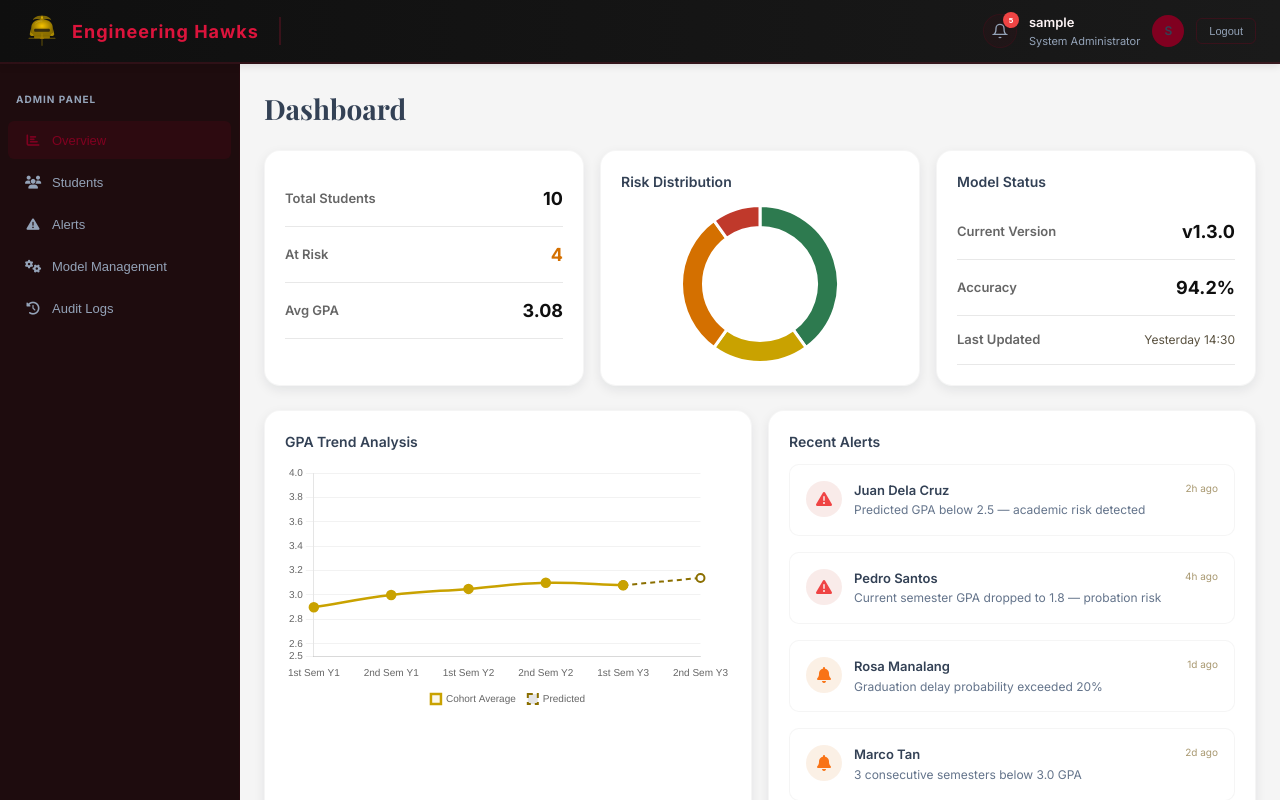
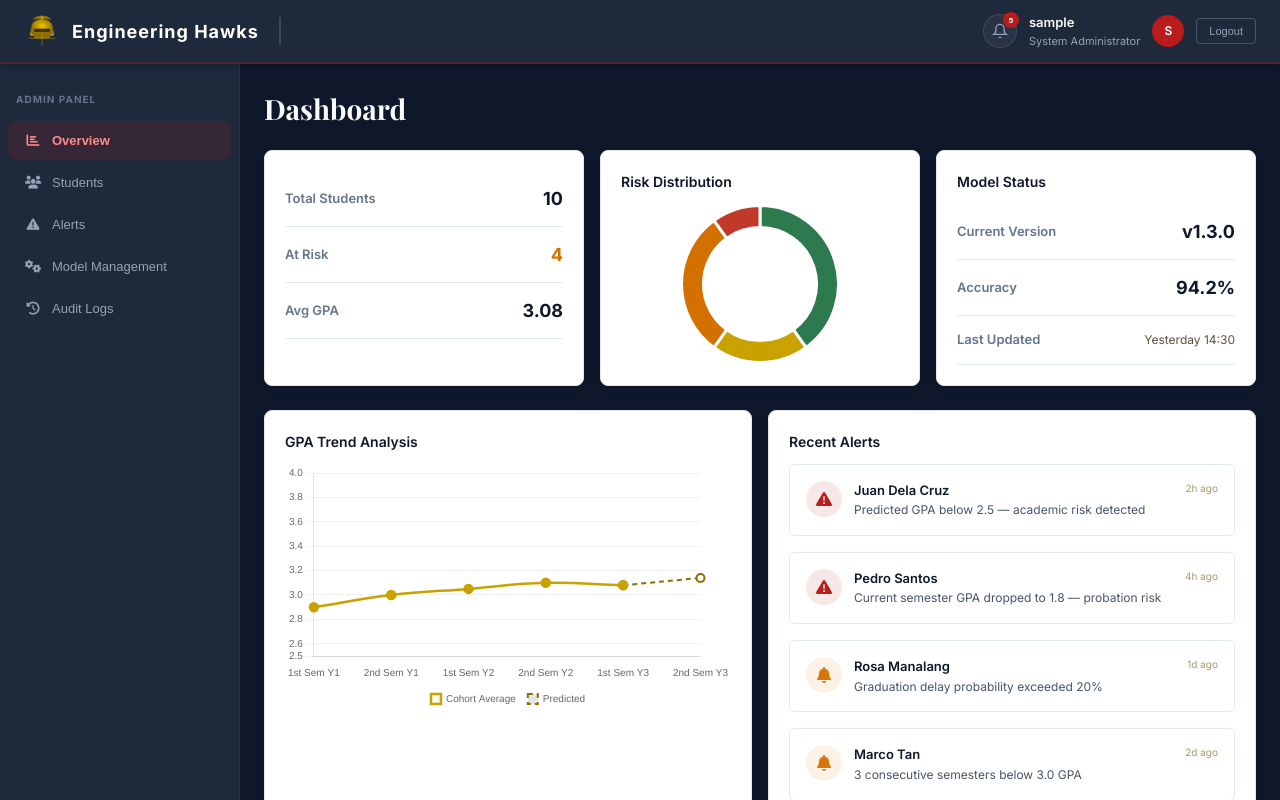
Before and after one commit to ern-natividad/StudentSuccessPredictor_CapStone, a React (Vite) app: page /admin in a window 1280 px wide. Built offline with nearby package versions, Linux system fonts and the light colour scheme; sample sign-in values are in the browser's storage.

Commit message:
Fixed Color palette for the UI

```diff
--- a/src/styles/Common.module.css
+++ b/src/styles/Common.module.css
@@ -2,53 +2,53 @@
   padding: 8px 14px;
   font-size: 12px;
   background: transparent;
-  border: 2px solid #E0E0E0;
+  border: 2px solid #E2E8F0;
   border-radius: 6px;
-  color: #0F0F0F;
+  color: #0F172A;
   cursor: pointer;
   transition: all 0.2s;
   font-weight: 600;
 }
 
 .btnSmall:hover {
-  background: rgba(220, 20, 60, 0.08);
-  border-color: #DC143C;
-  color: #DC143C;
+  background: rgba(185, 28, 28, 0.08);
+  border-color: #B91C1C;
+  color: #B91C1C;
 }
 
 .btnSmallOutline {
   padding: 8px 14px;
   font-size: 12px;
   background: transparent;
-  border: 2px solid #E0E0E0;
+  border: 2px solid #E2E8F0;
   border-radius: 6px;
-  color: #0F0F0F;
+  color: #0F172A;
   cursor: pointer;
   transition: all 0.2s;
   font-weight: 600;
 }
 
 .btnSmallOutline:hover {
-  border-color: #DC143C;
-  background: rgba(220, 20, 60, 0.05);
-  color: #DC143C;
+  border-color: #B91C1C;
+  background: rgba(185, 28, 28, 0.05);
+  color: #B91C1C;
 }
 
 .btnSmallDanger {
   padding: 8px 14px;
   font-size: 12px;
-  background: rgba(255, 107, 107, 0.1);
-  border: 2px solid rgba(255, 107, 107, 0.3);
+  background: rgba(185, 28, 28, 0.1);
+  border: 2px solid rgba(185, 28, 28, 0.3);
   border-radius: 6px;
-  color: #FF6B6B;
+  color: #B91C1C;
   cursor: pointer;
   transition: all 0.2s;
   font-weight: 600;
 }
 
 .btnSmallDanger:hover {
-  background: rgba(255, 107, 107, 0.15);
-  border-color: #FF6B6B;
+  background: rgba(185, 28, 28, 0.15);
+  border-color: #B91C1C;
 }
 
 /* TABLE */
@@ -56,18 +56,19 @@
   width: 100%;
   border-collapse: collapse;
   font-size: 13px;
+  background: #FFFFFF;
 }
 
 .tableHead {
-  background: rgba(220, 20, 60, 0.05);
-  border-bottom: 2px solid rgba(220, 20, 60, 0.2);
+  background: rgba(185, 28, 28, 0.05);
+  border-bottom: 2px solid rgba(185, 28, 28, 0.2);
 }
 
 .tableHead th {
   padding: 14px 12px;
   text-align: left;
   font-weight: 700;
-  color: #0F0F0F;
+  color: #1E293B;
   font-size: 12px;
   text-transform: uppercase;
   letter-spacing: 0.5px;
@@ -75,12 +76,12 @@
 
 .tableBody td {
   padding: 14px 12px;
-  border-bottom: 1px solid #E8E8E8;
-  color: #0F0F0F;
+  border-bottom: 1px solid #E2E8F0;
+  color: #334155;
 }
 
 .tableRow:hover {
-  background: rgba(220, 20, 60, 0.02);
+  background: rgba(185, 28, 28, 0.02);
 }
 
 .tableCell {
@@ -93,24 +94,24 @@
   justify-content: space-between;
   align-items: center;
   padding: 14px 0;
-  border-bottom: 1px solid #E8E8E8;
+  border-bottom: 1px solid #E2E8F0;
 }
 
 .metricLabel {
   font-size: 13px;
-  color: #666666;
+  color: #64748B;
   font-weight: 600;
 }
 
 .metricValue {
   font-size: 18px;
   font-weight: 700;
-  color: #0F0F0F;
+  color: #0F172A;
 }
 
 .metricUnit {
   font-size: 12px;
-  color: #999999;
+  color: #94A3B8;
   margin-left: 4px;
 }
 
@@ -140,14 +141,14 @@
 .sliderLabel {
   font-size: 13px;
   font-weight: 700;
-  color: #0F0F0F;
+  color: #0F172A;
   margin-bottom: 8px;
   display: flex;
   justify-content: space-between;
 }
 
 .sliderValue {
-  color: #DC143C;
+  color: #B91C1C;
   font-weight: 700;
 }
 
@@ -157,8 +158,8 @@
   border-radius: 4px;
   background: linear-gradient(
     90deg,
-    rgba(220, 20, 60, 0.2) 0%,
-    rgba(220, 20, 60, 0.4) 100%
+    rgba(185, 28, 28, 0.2) 0%,
+    rgba(185, 28, 28, 0.4) 100%
   );
   outline: none;
   -webkit-appearance: none;
@@ -171,9 +172,9 @@
   width: 20px;
   height: 20px;
   border-radius: 50%;
-  background: #DC143C;
+  background: #B91C1C;
   cursor: pointer;
-  box-shadow: 0 2px 8px rgba(220, 20, 60, 0.4);
+  box-shadow: 0 2px 8px rgba(185, 28, 28, 0.4);
   border: 3px solid #FFFFFF;
 }
 
@@ -181,9 +182,9 @@
   width: 20px;
   height: 20px;
   border-radius: 50%;
-  background: #DC143C;
+  background: #B91C1C;
   cursor: pointer;
-  box-shadow: 0 2px 8px rgba(220, 20, 60, 0.4);
+  box-shadow: 0 2px 8px rgba(185, 28, 28, 0.4);
   border: 3px solid #FFFFFF;
 }
 
@@ -196,13 +197,13 @@
 .statValue {
   font-size: 32px;
   font-weight: 800;
-  color: #DC143C;
+  color: #B91C1C;
   line-height: 1.2;
 }
 
 .statLabel {
   font-size: 12px;
-  color: var(--sand);
+  color: #64748B;
   margin-top: 4px;
 }
 
@@ -216,18 +217,18 @@
 }
 
 .badgeGold {
-  background: rgba(128, 0, 32, 0.15);
-  color: #6b0019;
+  background: rgba(185, 28, 28, 0.15);
+  color: #B91C1C;
 }
 
 .badgePrimary {
   background: rgba(45, 122, 79, 0.15);
-  color: var(--low-risk);
+  color: #2d7a4f;
 }
 
 .badgeSecondary {
-  background: rgba(201, 162, 0, 0.15);
-  color: var(--med-risk);
+  background: rgba(217, 119, 6, 0.15);
+  color: #d97706;
 }
 
 /* LOADER */
@@ -235,9 +236,9 @@
   display: inline-block;
   width: 20px;
   height: 20px;
-  border: 3px solid rgba(128, 0, 32, 0.2);
+  border: 3px solid rgba(185, 28, 28, 0.2);
   border-radius: 50%;
-  border-top-color: #800020;
+  border-top-color: #B91C1C;
   animation: spin 0.8s linear infinite;
 }
 
@@ -251,33 +252,36 @@
 .overlay {
   position: fixed;
   inset: 0;
-  background: rgba(0, 0, 0, 0.5);
+  background: rgba(15, 23, 42, 0.75);
   display: flex;
   align-items: center;
   justify-content: center;
   z-index: 300;
+  backdrop-filter: blur(4px);
 }
 
 .modalContent {
-  background: var(--white);
-  border-radius: var(--radius-lg);
+  background: #FFFFFF;
+  border-radius: 12px;
   padding: 24px;
   max-width: 500px;
   width: 90%;
   max-height: 90vh;
   overflow-y: auto;
+  box-shadow: 0 20px 25px -5px rgba(0, 0, 0, 0.2);
 }
 
 .modalTitle {
   font-family: "Playfair Display", serif;
   font-size: 20px;
-  color: var(--ink);
+  color: #0F172A;
   margin-bottom: 12px;
+  font-weight: 700;
 }
 
 .modalDescription {
   font-size: 13px;
-  color: var(--stone);
+  color: #475569;
   margin-bottom: 20px;
   line-height: 1.6;
 }
@@ -286,7 +290,7 @@
 .emptyState {
   text-align: center;
   padding: 40px 20px;
-  color: var(--sand);
+  color: #94A3B8;
 }
 
 .emptyStateIcon {
@@ -298,11 +302,11 @@
 .emptyStateTitle {
   font-size: 16px;
   font-weight: 600;
-  color: var(--ink);
+  color: #1E293B;
   margin-bottom: 4px;
 }
 
 .emptyStateDescription {
   font-size: 13px;
-  color: var(--sand);
+  color: #64748B;
 }
--- a/src/styles/Dashboard.module.css
+++ b/src/styles/Dashboard.module.css
@@ -1,7 +1,7 @@
 .dashboardScreen {
   display: flex;
   min-height: 100vh;
-  background: #F5F5F5;
+  background: #0F172A;
   flex-direction: column;
 }
 
@@ -14,8 +14,8 @@
 /* TOP NAV */
 .topNav {
   height: 64px;
-  background: linear-gradient(90deg, #0F0F0F 0%, #1A1A1A 100%);
-  border-bottom: 2px solid rgba(220, 20, 60, 0.15);
+  background: #1E293B;
+  border-bottom: 2px solid rgba(185, 28, 28, 0.3);
   display: flex;
   align-items: center;
   padding: 0 24px;
@@ -23,7 +23,7 @@
   position: sticky;
   top: 0;
   z-index: 100;
-  box-shadow: 0 2px 8px rgba(0, 0, 0, 0.1);
+  box-shadow: 0 4px 6px -1px rgba(0, 0, 0, 0.2);
 }
 
 .navLogo {
@@ -40,9 +40,8 @@
 }
 
 .navLogoText {
-  font-family: var(--heading);
   font-size: 18px;
-  color: #DC143C;
+  color: #FFFFFF;
   letter-spacing: 1px;
   font-weight: 700;
 }
@@ -50,7 +49,7 @@
 .navDivider {
   width: 2px;
   height: 28px;
-  background: rgba(220, 20, 60, 0.2);
+  background: rgba(255, 255, 255, 0.15);
   flex-shrink: 0;
 }
 
@@ -64,7 +63,7 @@
   padding: 8px 16px;
   font-size: 13px;
   font-weight: 600;
-  color: #B0B0B0;
+  color: #94A3B8;
   border-radius: 6px;
   cursor: pointer;
   border: none;
@@ -78,13 +77,13 @@
 }
 
 .navItem:hover {
-  background: rgba(220, 20, 60, 0.1);
-  color: #FF6B6B;
+  background: rgba(185, 28, 28, 0.15);
+  color: #FFFFFF;
 }
 
 .navItem.active {
-  background: rgba(220, 20, 60, 0.2);
-  color: #DC143C;
+  background: #B91C1C;
+  color: #FFFFFF;
   font-weight: 700;
 }
 
@@ -96,7 +95,7 @@
   width: 6px;
   height: 6px;
   border-radius: 50%;
-  background: #FF6B6B;
+  background: #EF4444;
 }
 
 .navRight {
@@ -112,21 +111,22 @@
   width: 34px;
   height: 34px;
   border-radius: 50%;
-  background: rgba(128, 0, 32, 0.08);
-  border: 1px solid rgba(128, 0, 32, 0.18);
+  background: rgba(255, 255, 255, 0.05);
+  border: 1px solid rgba(255, 255, 255, 0.1);
   display: flex;
   align-items: center;
   justify-content: center;
   cursor: pointer;
-  color: var(--sand);
+  color: #94A3B8;
   font-size: 16px;
   transition: all 0.15s;
   padding: 0;
 }
 
 .navBell:hover {
-  background: rgba(128, 0, 32, 0.15);
-  color: #800020;
+  background: rgba(185, 28, 28, 0.2);
+  color: #FFFFFF;
+  border-color: rgba(185, 28, 28, 0.4);
 }
 
 .navBellBadge {
@@ -135,7 +135,7 @@
   right: -3px;
   width: 16px;
   height: 16px;
-  background: var(--crit-risk);
+  background: #B91C1C;
   border-radius: 50%;
   font-size: 8px;
   display: flex;
@@ -148,20 +148,20 @@
 .navUserName {
   font-size: 13px;
   font-weight: 600;
-  color: #fdf4f5;
+  color: #F8FAFC;
 }
 
 .navUserRole {
   font-size: 11px;
-  color: var(--sand);
+  color: #94A3B8;
 }
 
 .navAvatar {
   width: 32px;
   height: 32px;
   border-radius: 50%;
-  background: #800020;
-  color: var(--ink);
+  background: #B91C1C;
+  color: #FFFFFF;
   display: flex;
   align-items: center;
   justify-content: center;
@@ -172,29 +172,29 @@
 .navLogout {
   padding: 6px 12px;
   background: transparent;
-  border: 1px solid rgba(128, 0, 32, 0.3);
-  color: var(--sand);
-  border-radius: var(--radius-sm);
+  border: 1px solid rgba(255, 255, 255, 0.2);
+  color: #94A3B8;
+  border-radius: 4px;
   font-size: 11px;
   cursor: pointer;
   transition: all 0.15s;
 }
 
 .navLogout:hover {
-  background: rgba(128, 0, 32, 0.1);
-  border-color: #6b0019;
-  color: #800020;
+  background: rgba(185, 28, 28, 0.2);
+  border-color: #B91C1C;
+  color: #FFFFFF;
 }
 
 /* NOTIFICATION PANEL */
 .notifPanel {
   position: fixed;
-  top: 60px;
+  top: 68px;
   right: 24px;
   width: 320px;
-  background: var(--white);
-  border-radius: var(--radius-lg);
-  box-shadow: 0 12px 32px rgba(0, 0, 0, 0.16);
+  background: #FFFFFF;
+  border-radius: 8px;
+  box-shadow: 0 10px 25px -5px rgba(0, 0, 0, 0.3);
   z-index: 200;
   opacity: 0;
   pointer-events: none;
@@ -202,6 +202,7 @@
   transition: all 0.2s;
   max-height: 400px;
   overflow-y: auto;
+  border: 1px solid #E2E8F0;
 }
 
 .notifPanel.open {
@@ -212,40 +213,40 @@
 
 .notifHead {
   padding: 14px 16px;
-  border-bottom: 1px solid rgba(0, 0, 0, 0.08);
+  border-bottom: 1px solid #E2E8F0;
   font-weight: 600;
-  color: var(--ink);
+  color: #0F172A;
   font-size: 13px;
 }
 
 .notifItem {
   padding: 12px 16px;
-  border-bottom: 1px solid rgba(0, 0, 0, 0.04);
+  border-bottom: 1px solid #F1F5F9;
   cursor: pointer;
   transition: background 0.15s;
 }
 
 .notifItem:hover {
-  background: rgba(128, 0, 32, 0.04);
+  background: #F8FAFC;
 }
 
 .niTitle {
   font-size: 12px;
-  color: var(--ink);
+  color: #334155;
   margin-bottom: 4px;
   font-weight: 500;
 }
 
 .niTime {
   font-size: 11px;
-  color: var(--sand);
+  color: #64748B;
 }
 
 /* SIDEBAR */
 .sidebar {
   width: 240px;
-  background: #1e0c0e;
-  border-right: 1px solid rgba(128, 0, 32, 0.08);
+  background: #1E293B;
+  border-right: 1px solid rgba(255, 255, 255, 0.05);
   display: flex;
   flex-direction: column;
   padding: 16px 0;
@@ -257,7 +258,7 @@
   padding: 12px 16px;
   font-size: 10px;
   font-weight: 700;
-  color: var(--sand);
+  color: #64748B;
   letter-spacing: 1px;
   text-transform: uppercase;
 }
@@ -267,10 +268,10 @@
   margin: 2px 8px;
   font-size: 13px;
   font-weight: 500;
-  color: var(--sand);
+  color: #94A3B8;
   background: transparent;
   border: none;
-  border-radius: var(--radius-sm);
+  border-radius: 6px;
   cursor: pointer;
   transition: all 0.15s;
   display: flex;
@@ -281,13 +282,14 @@
 }
 
 .sidebarItem:hover {
-  background: rgba(128, 0, 32, 0.08);
-  color: var(--gold-muted);
+  background: rgba(255, 255, 255, 0.05);
+  color: #F8FAFC;
 }
 
 .sidebarItem.active {
-  background: rgba(128, 0, 32, 0.15);
-  color: #800020;
+  background: rgba(185, 28, 28, 0.15);
+  color: #FF8A8A;
+  font-weight: 600;
 }
 
 .siIcon {
@@ -301,8 +303,8 @@
 
 .siBadge {
   margin-left: auto;
-  background: rgba(128, 0, 32, 0.15);
-  color: #800020;
+  background: #B91C1C;
+  color: #FFFFFF;
   font-size: 10px;
   font-weight: 600;
   padding: 2px 6px;
@@ -312,7 +314,7 @@
 
 .sidebarDivider {
   height: 1px;
-  background: rgba(128, 0, 32, 0.08);
+  background: rgba(255, 255, 255, 0.08);
   margin: 8px 0;
 }
 
@@ -351,47 +353,47 @@
 .pageTitle {
   font-family: "Playfair Display", serif;
   font-size: 28px;
-  color: var(--ink);
+  color: #F8FAFC;
   margin-bottom: 20px;
 }
 
-/* CARDS */
+/* CARDS - WHITE FORM CARD STYLE */
 .card {
-  background: var(--white);
-  border-radius: var(--radius-lg);
+  background: #FFFFFF;
+  border-radius: 8px;
   padding: 20px;
-  box-shadow: var(--shadow-card);
-  border: 1px solid rgba(0, 0, 0, 0.04);
+  box-shadow: 0 4px 6px -1px rgba(0, 0, 0, 0.1), 0 2px 4px -1px rgba(0, 0, 0, 0.06);
+  border: 1px solid #E2E8F0;
 }
 
 .cardTitle {
   font-size: 14px;
   font-weight: 600;
-  color: var(--ink);
+  color: #0F172A;
   margin-bottom: 12px;
 }
 
 .cardSubtitle {
   font-size: 12px;
-  color: var(--sand);
+  color: #64748B;
 }
 
-/* ALERT ITEMS */
+/* ALERT ITEMS (inside dynamic feeds) */
 .alertItem {
   display: flex;
   align-items: flex-start;
   gap: 12px;
   padding: 16px;
-  background: var(--white);
-  border-radius: var(--radius-md);
-  border: 1px solid rgba(0, 0, 0, 0.04);
+  background: #FFFFFF;
+  border-radius: 6px;
+  border: 1px solid #E2E8F0;
   margin-bottom: 8px;
   cursor: pointer;
   transition: all 0.15s;
 }
 
 .alertItem:hover {
-  box-shadow: var(--shadow-card);
+  box-shadow: 0 4px 12px rgba(0, 0, 0, 0.05);
   transform: translateY(-2px);
 }
 
@@ -407,41 +409,41 @@
 }
 
 .alertIcon.critical {
-  background: rgba(192, 57, 43, 0.1);
-  color: var(--crit-risk);
+  background: rgba(185, 28, 28, 0.1);
+  color: #B91C1C;
 }
 
 .alertIcon.high {
-  background: rgba(212, 112, 0, 0.1);
-  color: var(--high-risk);
+  background: rgba(217, 119, 6, 0.1);
+  color: #D97706;
 }
 
 .alertIcon.medium {
-  background: rgba(201, 162, 0, 0.1);
-  color: var(--med-risk);
+  background: rgba(234, 179, 8, 0.1);
+  color: #CA8A04;
 }
 
 .alertIcon.low {
-  background: rgba(45, 122, 79, 0.1);
-  color: var(--low-risk);
+  background: rgba(34, 197, 94, 0.1);
+  color: #16A34A;
 }
 
 .alertName {
   font-size: 13px;
   font-weight: 600;
-  color: var(--ink);
+  color: #0F172A;
   margin-bottom: 2px;
 }
 
 .alertDesc {
   font-size: 12px;
-  color: var(--stone);
+  color: #475569;
   line-height: 1.4;
 }
 
 .alertTime {
   font-size: 10px;
-  color: var(--sand);
+  color: #94A3B8;
   margin-top: 4px;
 }
 
@@ -463,21 +465,21 @@
 }
 
 .riskBadge.riskLow {
-  background: rgba(45, 122, 79, 0.15);
-  color: var(--low-risk);
+  background: rgba(34, 197, 94, 0.15);
+  color: #16A34A;
 }
 
 .riskBadge.riskMedium {
-  background: rgba(201, 162, 0, 0.15);
-  color: var(--med-risk);
+  background: rgba(234, 179, 8, 0.15);
+  color: #CA8A04;
 }
 
 .riskBadge.riskHigh {
-  background: rgba(212, 112, 0, 0.15);
-  color: var(--high-risk);
+  background: rgba(217, 119, 6, 0.15);
+  color: #D97706;
 }
 
 .riskBadge.riskCritical {
-  background: rgba(192, 57, 43, 0.15);
-  color: var(--crit-risk);
+  background: rgba(185, 28, 28, 0.15);
+  color: #B91C1C;
 }
```
